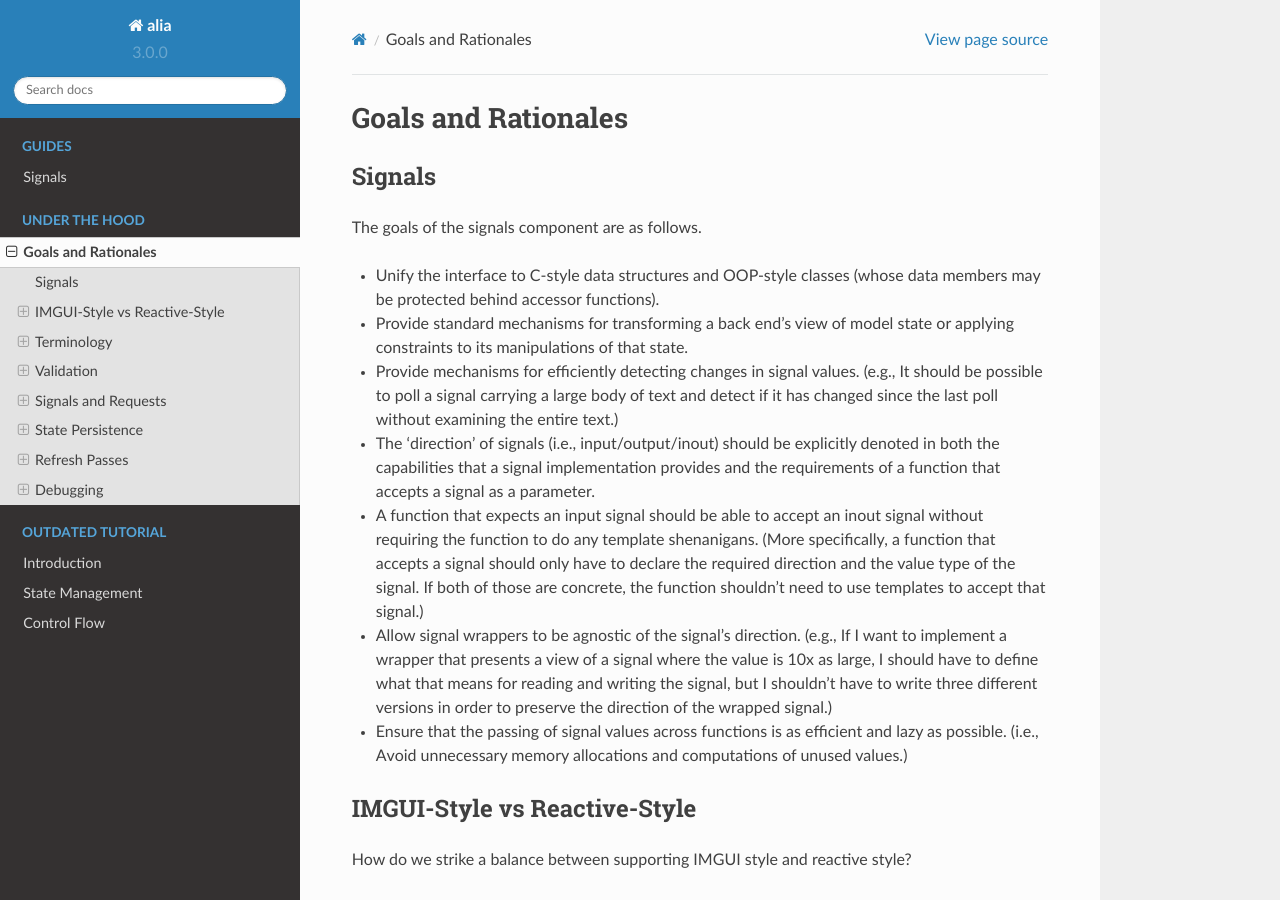
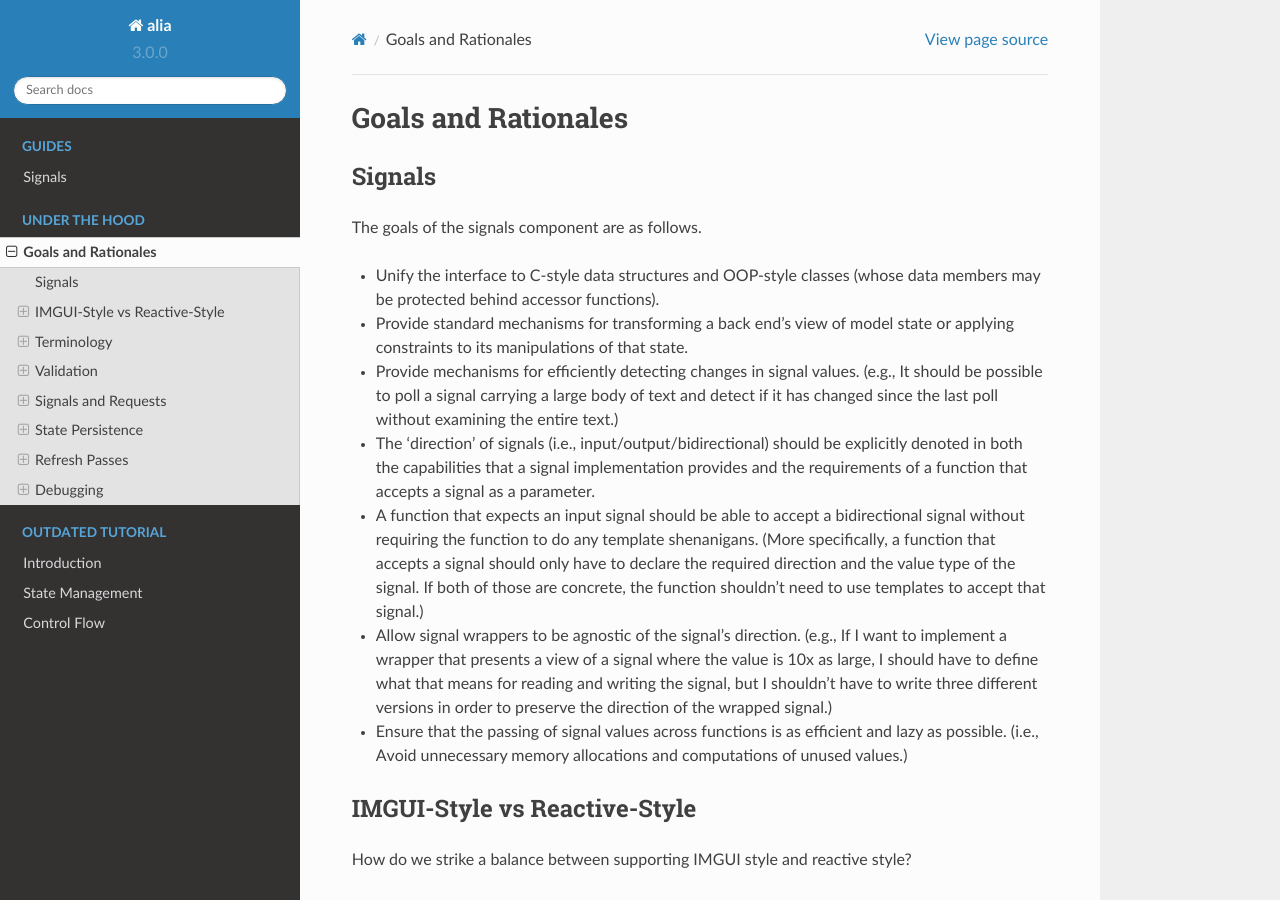
Before and after one commit to tmadden/alia-docs, a Sphinx documentation site: the page built from docs/goals-and-rationales.rst, in a window 1280 px wide and 900 px high. Built offline with Sphinx 7.4.7 and the Read the Docs theme 2.0.0, drawn with Linux system fonts in a browser that asks for light colours.

Commit message:
Rename inout/two-way signals to 'bidirectional'.

```diff
--- a/docs/goals-and-rationales.rst
+++ b/docs/goals-and-rationales.rst
@@ -9,8 +9,8 @@ The goals of the signals component are as follows.
 * Unify the interface to C-style data structures and OOP-style classes (whose data members may be protected behind accessor functions).
 * Provide standard mechanisms for transforming a back end's view of model  state or applying constraints to its manipulations of that state.
 * Provide mechanisms for efficiently detecting changes in signal values. (e.g., It should be possible to poll a signal carrying a large body of text and detect if it has changed since the last poll without examining the entire text.)
-* The 'direction' of signals (i.e., input/output/inout) should be explicitly denoted in both the capabilities that a signal implementation provides and the requirements of a function that accepts a signal as a parameter.
-* A function that expects an input signal should be able to accept an inout signal without requiring the function to do any template shenanigans. (More specifically, a function that accepts a signal should only have to declare the required direction and the value type of the signal. If both of those are concrete, the function shouldn't need to use templates to accept that signal.)
+* The 'direction' of signals (i.e., input/output/bidirectional) should be explicitly denoted in both the capabilities that a signal implementation provides and the requirements of a function that accepts a signal as a parameter.
+* A function that expects an input signal should be able to accept a bidirectional signal without requiring the function to do any template shenanigans. (More specifically, a function that accepts a signal should only have to declare the required direction and the value type of the signal. If both of those are concrete, the function shouldn't need to use templates to accept that signal.)
 * Allow signal wrappers to be agnostic of the signal's direction. (e.g., If I want to implement a wrapper that presents a view of a signal where the value is 10x as large, I should have to define what that means for reading and writing the signal, but I shouldn't have to write three different versions in order to preserve the direction of the wrapped signal.)
 * Ensure that the passing of signal values across functions is as efficient  and lazy as possible. (i.e., Avoid unnecessary memory allocations and  computations of unused values.)
 
--- a/docs/signals.rst
+++ b/docs/signals.rst
@@ -16,7 +16,7 @@ In general, signal values can be read (i.e., polled) and new values can be writt
 
 ..todo:: Add an example of, say, adding two signals and point out how writing to the sum doesn't make sense.
 
-Signals carry a compile-time property that indicates the direction(s) in which values can flow: read-only, write-only or two-way. Similarly, when a function takes a signal as a parameter, the function signature will specify the requirements of the signal:
+Signals carry a compile-time property that indicates the direction(s) in which values can flow: read-only, write-only or bidirectional. Similarly, when a function takes a signal as a parameter, the function signature will specify the requirements of the signal:
 
 * **input**: The function may try to read the signal.
 * **output**: The function may try to write to the signal.
```
